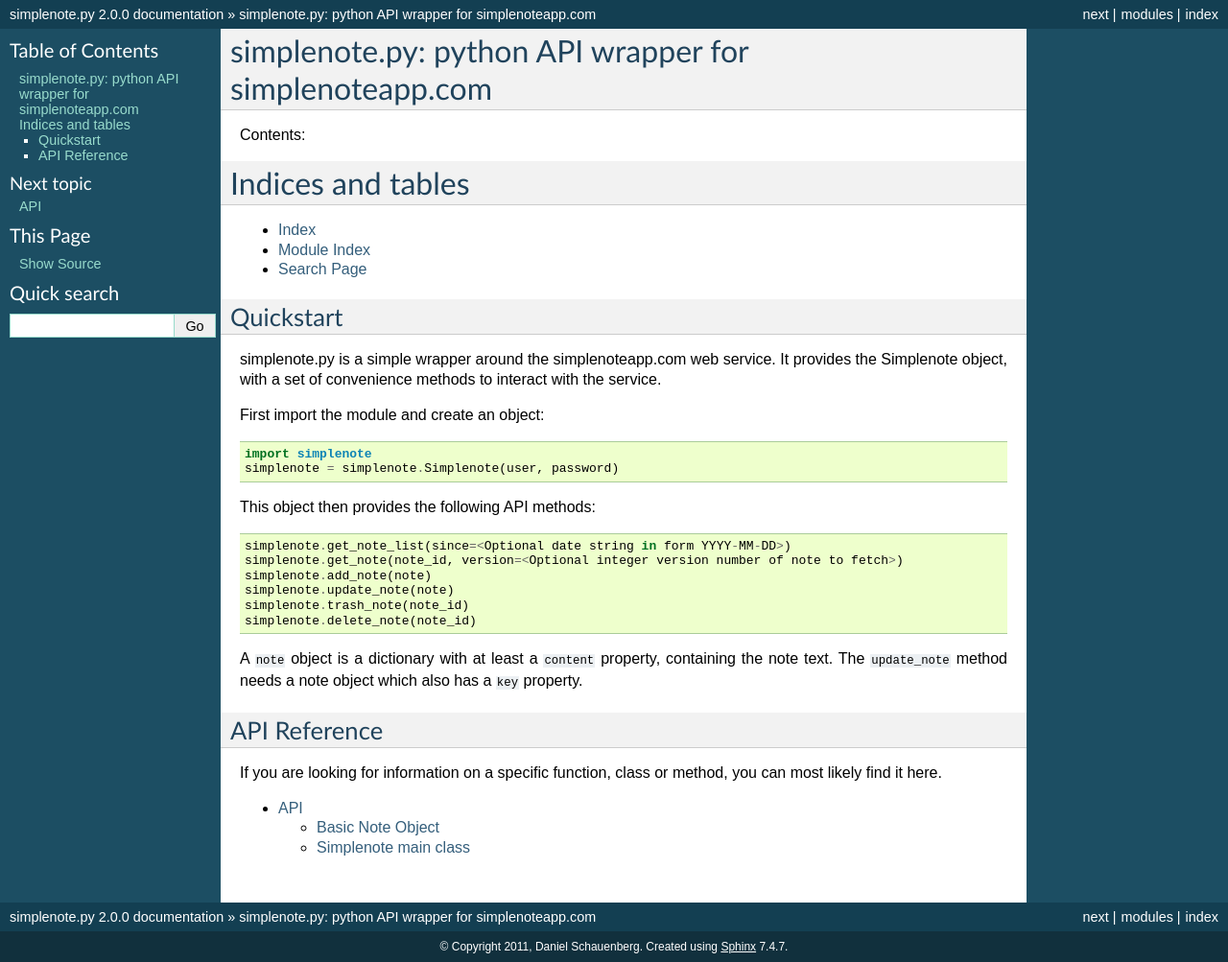
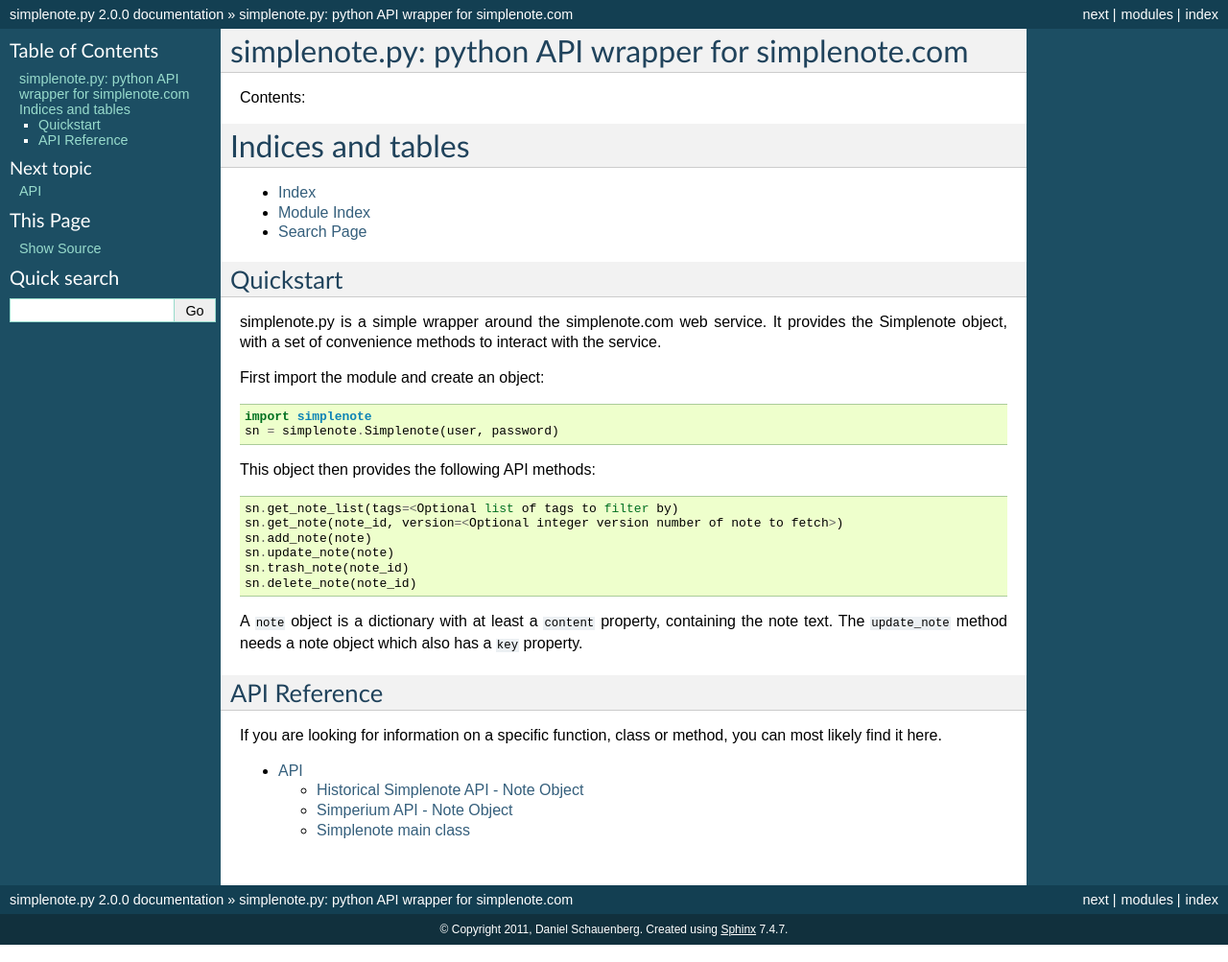
Before and after one commit to simplenote-vim/simplenote.py, a Sphinx documentation site: the page built from docs/index.rst, in a window 1280 px wide. Shown: the whole page at 96% size. Built offline with Sphinx 7.4.7, drawn with Linux system fonts in a browser that asks for light colours.

```diff
--- a/docs/index.rst
+++ b/docs/index.rst
@@ -3,7 +3,7 @@
    You can adapt this file completely to your liking, but it should at least
    contain the root `toctree` directive.
 
-simplenote.py: python API wrapper for simplenoteapp.com
+simplenote.py: python API wrapper for simplenote.com
 =========================================================
 
 Contents:
@@ -21,23 +21,23 @@ Indices and tables
 
 Quickstart
 -----------
-simplenote.py is a simple wrapper around the simplenoteapp.com web service. It
+simplenote.py is a simple wrapper around the simplenote.com web service. It
 provides the Simplenote object, with a set of convenience methods to interact
 with the service.
 
 First import the module and create an object::
 
     import simplenote
-    simplenote = simplenote.Simplenote(user, password)
+    sn = simplenote.Simplenote(user, password)
 
 This object then provides the following API methods::
 
-    simplenote.get_note_list(since=<Optional date string in form YYYY-MM-DD>)
-    simplenote.get_note(note_id, version=<Optional integer version number of note to fetch>)
-    simplenote.add_note(note)
-    simplenote.update_note(note)
-    simplenote.trash_note(note_id)
-    simplenote.delete_note(note_id)
+    sn.get_note_list(tags=<Optional list of tags to filter by)
+    sn.get_note(note_id, version=<Optional integer version number of note to fetch>)
+    sn.add_note(note)
+    sn.update_note(note)
+    sn.trash_note(note_id)
+    sn.delete_note(note_id)
 
 A ``note`` object is a dictionary with at least a ``content`` property,
 containing the note text. The ``update_note`` method needs a note object which
```
Also changed, not shown: docs/api.rst (+45 -5 lines), 1 other file.
